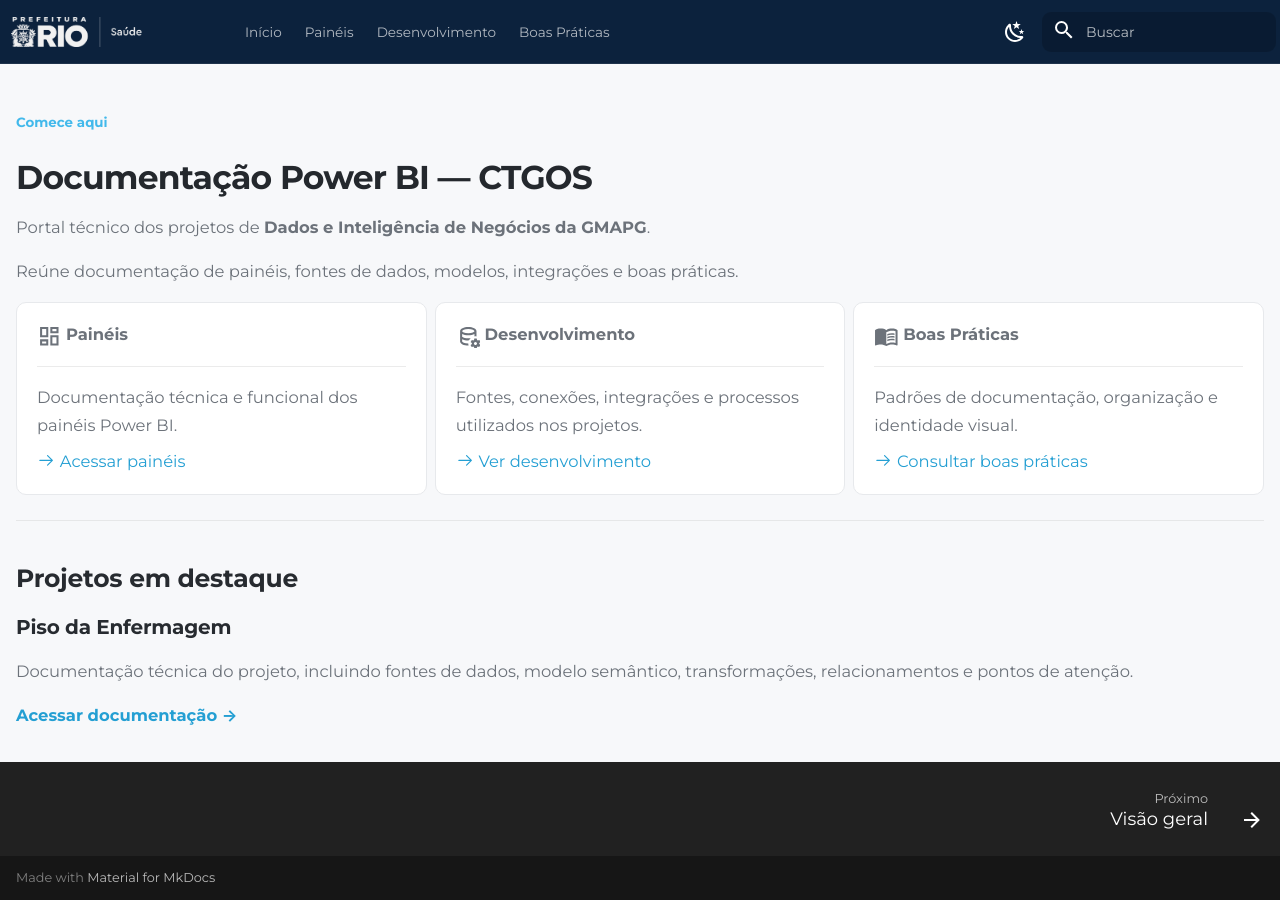
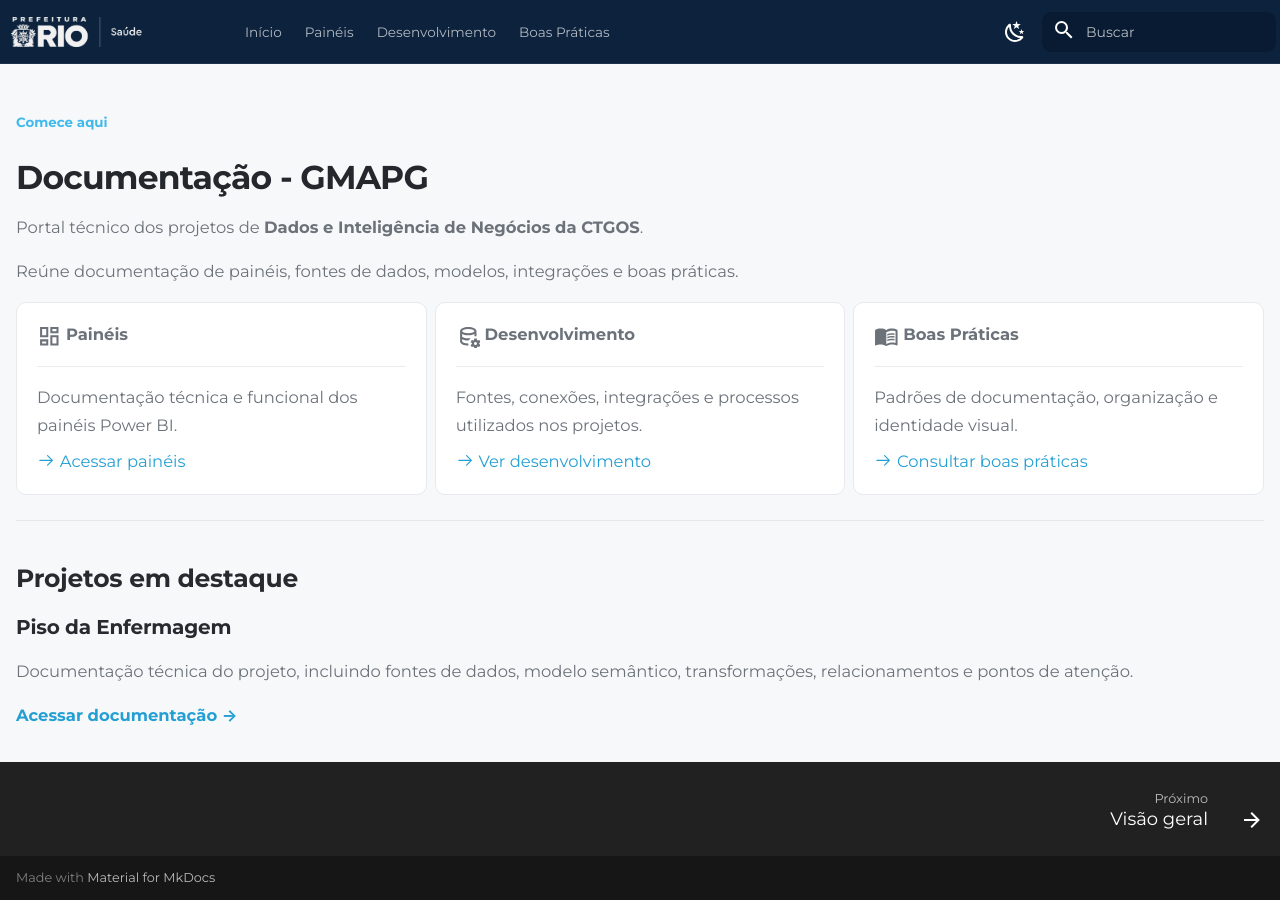
Before and after one commit to ctgos-gmapg/sms_documentacao_pbi, an MkDocs documentation site: the page built from docs/index.md, in a window 1280 px wide. Built offline with MkDocs 1.6.1 and Material for MkDocs 9.7.7, drawn with Linux system fonts in a browser that asks for light colours.

Commit message:
docs: melhorado texto

```diff
--- a/docs/index.md
+++ b/docs/index.md
@@ -6,9 +6,9 @@
 
 <span class="home-eyebrow">Comece aqui</span>
 
-# Documentação Power BI — CTGOS
+# Documentação - GMAPG
 
-Portal técnico dos projetos de **Dados e Inteligência de Negócios da GMAPG**.
+Portal técnico dos projetos de **Dados e Inteligência de Negócios da CTGOS**.
 
 Reúne documentação de painéis, fontes de dados, modelos, integrações e boas práticas.
 
```
